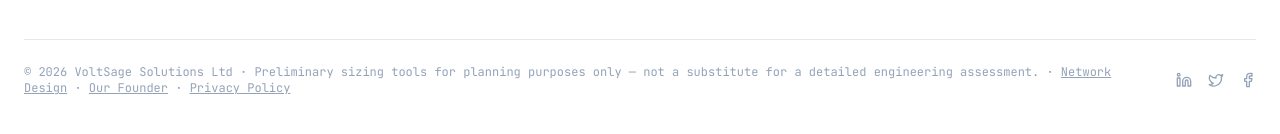
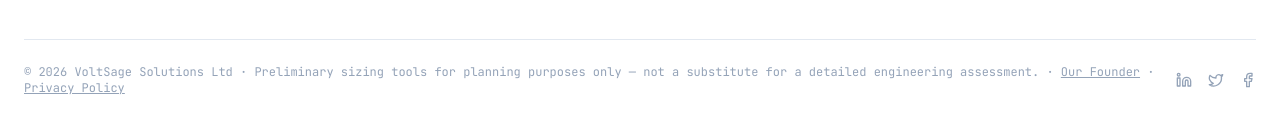
Before and after one commit to faraimupfuti/voltsage-light, a Next.js app: page / in a window 1280 px wide. Shown: the part 11579-11713 px from the top of the page. Built offline with nearby package versions, Linux system fonts and the light colour scheme.

Commit message:
Add files via upload

```diff
--- a/app/sitemap.ts
+++ b/app/sitemap.ts
@@ -4,7 +4,6 @@ export default function sitemap(): MetadataRoute.Sitemap {
   const base = 'https://voltsage.co'
   return [
     { url: base, lastModified: new Date(), changeFrequency: 'weekly', priority: 1 },
-    { url: `${base}/network-design`, lastModified: new Date(), changeFrequency: 'monthly', priority: 0.7 },
     { url: `${base}/founders`, lastModified: new Date(), changeFrequency: 'monthly', priority: 0.5 },
     { url: `${base}/privacy`, lastModified: new Date(), changeFrequency: 'yearly', priority: 0.3 },
   ]
--- a/components/ContactAndFooter.tsx
+++ b/components/ContactAndFooter.tsx
@@ -183,7 +183,7 @@ export function Footer() {
           </div>
         </div>
         <div className="border-t border-surface-border pt-6 flex flex-col sm:flex-row justify-between items-center gap-4">
-          <p className="text-xs font-mono text-ink-faint">© {new Date().getFullYear()} VoltSage Solutions Ltd · Preliminary sizing tools for planning purposes only — not a substitute for a detailed engineering assessment. · <a href="/network-design" className="underline hover:text-ink-muted transition-colors">Network Design</a> · <a href="/founders" className="underline hover:text-ink-muted transition-colors">Our Founder</a> · <a href="/privacy" className="underline hover:text-ink-muted transition-colors">Privacy Policy</a></p>
+          <p className="text-xs font-mono text-ink-faint">© {new Date().getFullYear()} VoltSage Solutions Ltd · Preliminary sizing tools for planning purposes only — not a substitute for a detailed engineering assessment. · <a href="/founders" className="underline hover:text-ink-muted transition-colors">Our Founder</a> · <a href="/privacy" className="underline hover:text-ink-muted transition-colors">Privacy Policy</a></p>
           <div className="flex gap-4">
             {[<Linkedin size={16} key="li"/>,<Twitter size={16} key="tw"/>,<Facebook size={16} key="fb"/>].map((icon,i)=>(
               <a key={i} href="#" className="text-ink-faint hover:text-brand-teal transition-colors">{icon}</a>
--- a/components/tools/AgriculturalTool.tsx
+++ b/components/tools/AgriculturalTool.tsx
@@ -85,17 +85,6 @@ export default function AgriculturalTool(){
     {target:'[data-tour="ag-pdf"]',title:'Download your report',body:'Get a branded PDF of your full results — useful to compare against any installer quote.'},
     {target:'[data-tour="ag-cta"]',title:'Want an engineer to take it further?',body:'Request a detailed agricultural design and one of our engineers will follow up. That\'s the full tour — happy sizing!'},
   ]
-  const sendToNetworkDesign=useCallback(()=>{
-    if(!result)return
-    const netRows:{id:number;name:string;qty:number;watts:number;surge:number;from:string;to:string}[]=[]
-    let nid=1
-    rows.forEach(r=>{
-      const w=mode==='advanced'&&r.customKW?r.customKW*1000:r.kw*1000
-      r.periods.forEach(p=>netRows.push({id:nid++,name:r.name,qty:r.qty,watts:w,surge:r.surge??1,from:p.from,to:p.to}))
-    })
-    try{localStorage.setItem('voltsage_network_transfer',JSON.stringify({source:'Agricultural',rows:netRows,psh}))}catch{}
-    window.location.href='/network-design'
-  },[rows,result,mode,psh])
   return(
     <section id="agricultural" className="py-24 bg-white">
       <div className="max-w-7xl mx-auto px-4 sm:px-6">
@@ -191,7 +180,6 @@ export default function AgriculturalTool(){
               </div>
               {result&&<div className="bg-green-50 border border-green-200 rounded-xl px-4 py-3 text-xs font-mono text-green-700">≈ {result.panelCount} panels @ 550 Wp · Night {result.Enight_kWh.toFixed(2)} kWh · Day {result.Eday_kWh.toFixed(2)} kWh</div>}
               <button onClick={downloadPDF} disabled={!result||pdfBusy} data-tour="ag-pdf" className="btn-teal justify-center disabled:opacity-40 disabled:cursor-not-allowed">{pdfBusy?<Loader2 size={13} className="animate-spin"/>:<FileDown size={13}/>} {t.toolsCommon.downloadPdf}</button>
-              {result&&<button onClick={sendToNetworkDesign} className="btn-secondary justify-center">Continue to Network Design →</button>}
               </LeadLock>
               <a href="#contact" data-tour="ag-cta" className="btn-teal justify-center"><Zap size={13}/> {t.toolsCommon.requestAgDesign}</a>
               <p className="text-[10px] font-mono text-ink-faint leading-relaxed">Inverter sized at 1.3× peak running demand to nearest standard size. Final design must be verified by a qualified engineer before installation.</p>
--- a/components/tools/ResidentialTool.tsx
+++ b/components/tools/ResidentialTool.tsx
@@ -88,24 +88,6 @@ export default function ResidentialTool(){
     {target:'[data-tour="res-pdf"]',title:'Download your report',body:'Get a branded PDF with your full results and load profile — handy to compare against any installer quote.'},
     {target:'[data-tour="res-cta"]',title:'Want a hand from a real engineer?',body:'When you\'re ready, request a detailed design and one of our engineers will take it from here. That\'s the full tour — happy sizing!'},
   ]
-  const sendToNetworkDesign=useCallback(()=>{
-    if(!result)return
-    const netRows:{id:number;name:string;qty:number;watts:number;surge:number;from:string;to:string}[]=[]
-    let nid=1
-    rows.forEach(r=>{
-      const a=APPLIANCE_CATALOG.find(ap=>ap.id===r.applianceId)
-      const nm=r.miscName??a?.name??'Unknown'
-      if(a?.type==='energy'){
-        const w=Math.round(((a.kwh??0)*1000)/24)
-        netRows.push({id:nid++,name:nm,qty:r.qty,watts:w,surge:a.surge??1,from:'00:00',to:'23:59'})
-      }else{
-        const w=r.miscWatt??(mode==='advanced'&&r.customWatt?r.customWatt:(a?.watt??0))
-        r.periods.forEach(p=>netRows.push({id:nid++,name:nm,qty:r.qty,watts:w,surge:a?.surge??1,from:p.from,to:p.to}))
-      }
-    })
-    try{localStorage.setItem('voltsage_network_transfer',JSON.stringify({source:'Residential',rows:netRows,psh}))}catch{}
-    window.location.href='/network-design'
-  },[rows,result,mode,psh])
   return(
     <section id="sizing" className="py-24 bg-subtle">
       <div className="max-w-7xl mx-auto px-4 sm:px-6">
@@ -202,7 +184,6 @@ export default function ResidentialTool(){
               {result&&<div className="bg-teal-50 border border-teal-200 rounded-xl px-4 py-3 text-xs font-mono text-teal-700">≈ {result.panelCount} panels @ 550 Wp · Night {result.Enight_kWh.toFixed(2)} kWh · Day {result.Eday_kWh.toFixed(2)} kWh</div>}
               {result&&(()=>{const t=result.Ed_kWh,e=Object.entries(result.catTotalsWh);if(!t||!e.length)return null;return(<div><Lbl c="Energy breakdown"/><div className="h-3 rounded-full overflow-hidden flex bg-surface-border">{e.map(([c,w])=><div key={c} style={{width:`${(w/1000/t)*100}%`,background:CC[c]??'#64748b'}} title={`${c}: ${(w/1000).toFixed(2)} kWh`} className="h-full"/>)}</div><div className="flex flex-wrap gap-x-4 gap-y-1 mt-2">{e.map(([c,w])=><span key={c} className="flex items-center gap-1 text-[9px] font-mono text-ink-faint"><span className="w-2 h-2 rounded-sm" style={{background:CC[c]}}/>{c} {(w/1000).toFixed(1)} kWh</span>)}</div></div>)})()}
               <button onClick={downloadPDF} disabled={!result||pdfBusy} data-tour="res-pdf" className="btn-teal justify-center disabled:opacity-40 disabled:cursor-not-allowed">{pdfBusy?<Loader2 size={13} className="animate-spin"/>:<FileDown size={13}/>} {t.toolsCommon.downloadPdf}</button>
-              {result&&<button onClick={sendToNetworkDesign} className="btn-secondary justify-center">Continue to Network Design →</button>}
               </LeadLock>
               <a href="#contact" data-tour="res-cta" className="btn-primary justify-center"><Zap size={13}/> {t.toolsCommon.requestDesign}</a>
               <p className="text-[10px] font-mono text-ink-faint leading-relaxed">Final system sizing and equipment selection should be reviewed and verified by a qualified Engineer or Solar Design Professional before installation.</p>
```
